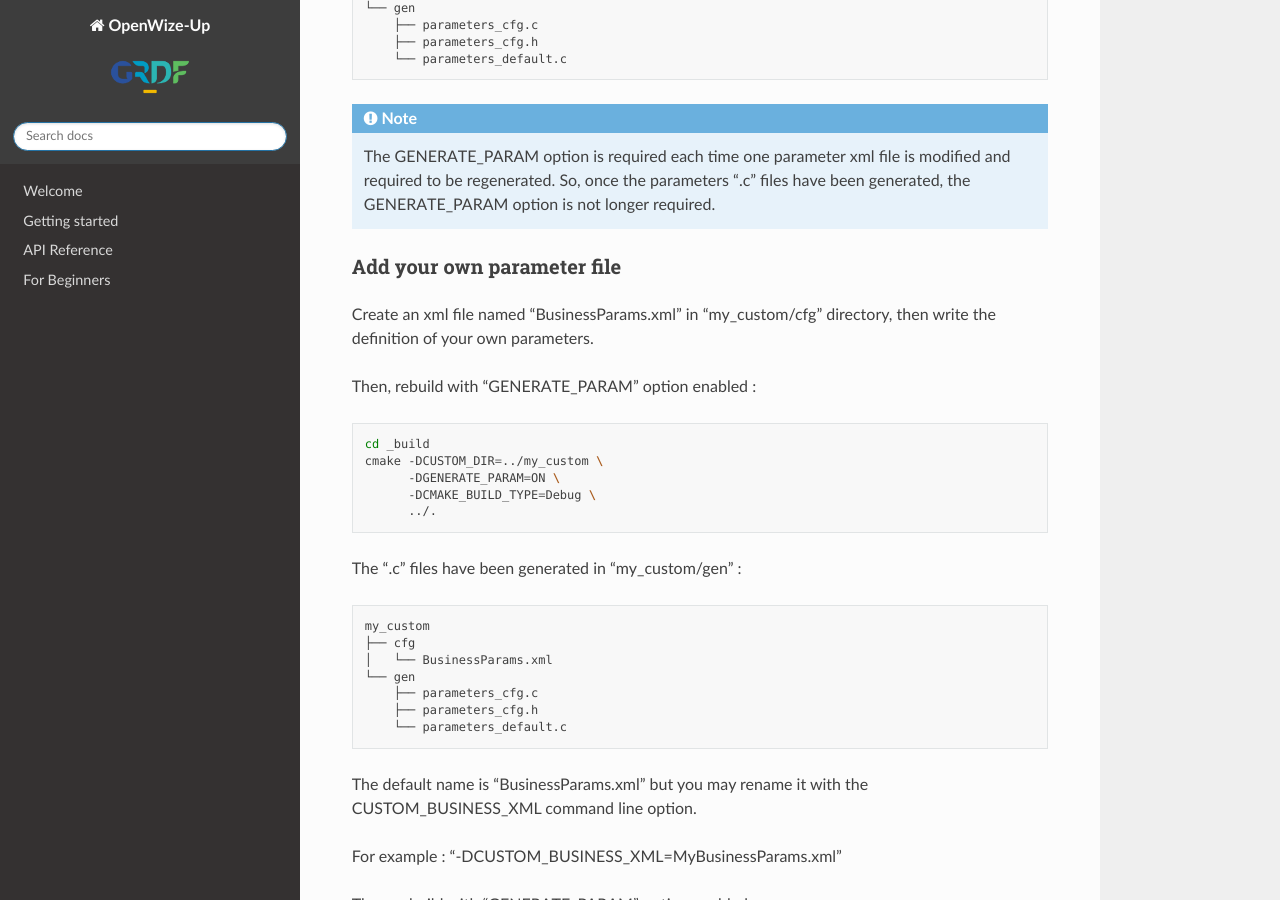
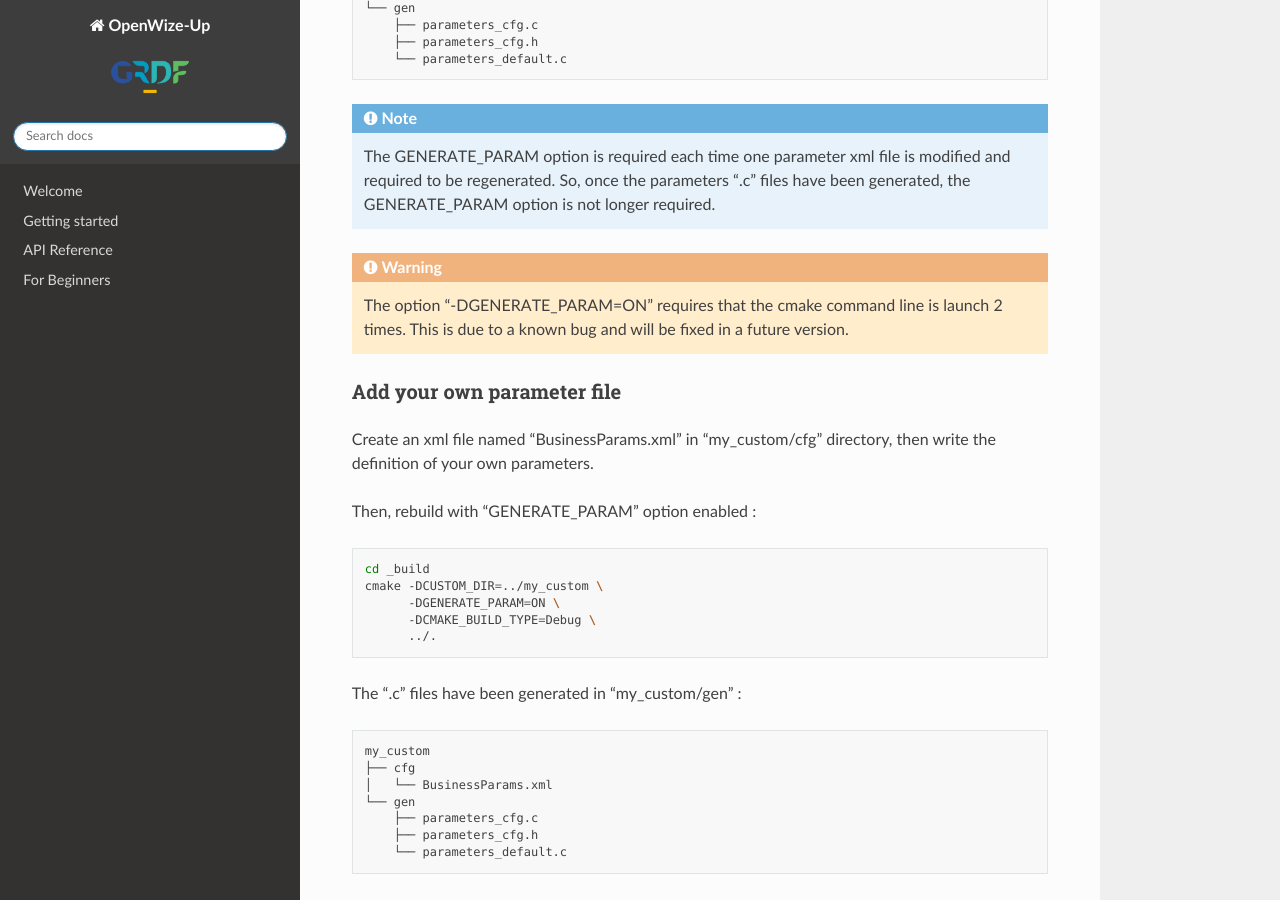
Before and after one commit to WizeEveryWhere/OpenWize-Up, a Sphinx documentation site: the page built from docs/getting_started/extend.rst, in a window 1280 px wide and 900 px high, scrolled down 3302 px. Built offline with Sphinx 7.4.7 and the Read the Docs theme 2.0.0, drawn with Linux system fonts in a browser that asks for light colours.

Commit message:
[FIX] Fix Doc : add warning on the use of "GENERATE_PARAM" option

```diff
--- a/docs/getting_started/extend.rst
+++ b/docs/getting_started/extend.rst
@@ -211,6 +211,11 @@ At this point some .c files have been generated in "my_custom/gen" :
    So, once the parameters ".c" files have been generated, the GENERATE_PARAM option is
    not longer required.
 
+.. warning::
+   The option "-DGENERATE_PARAM=ON" requires that the cmake command line is
+   launch 2 times. This is due to a known bug and will be fixed in a future version.
+
+
 Add your own parameter file
 ^^^^^^^^^^^^^^^^^^^^^^^^^^^
 
```
